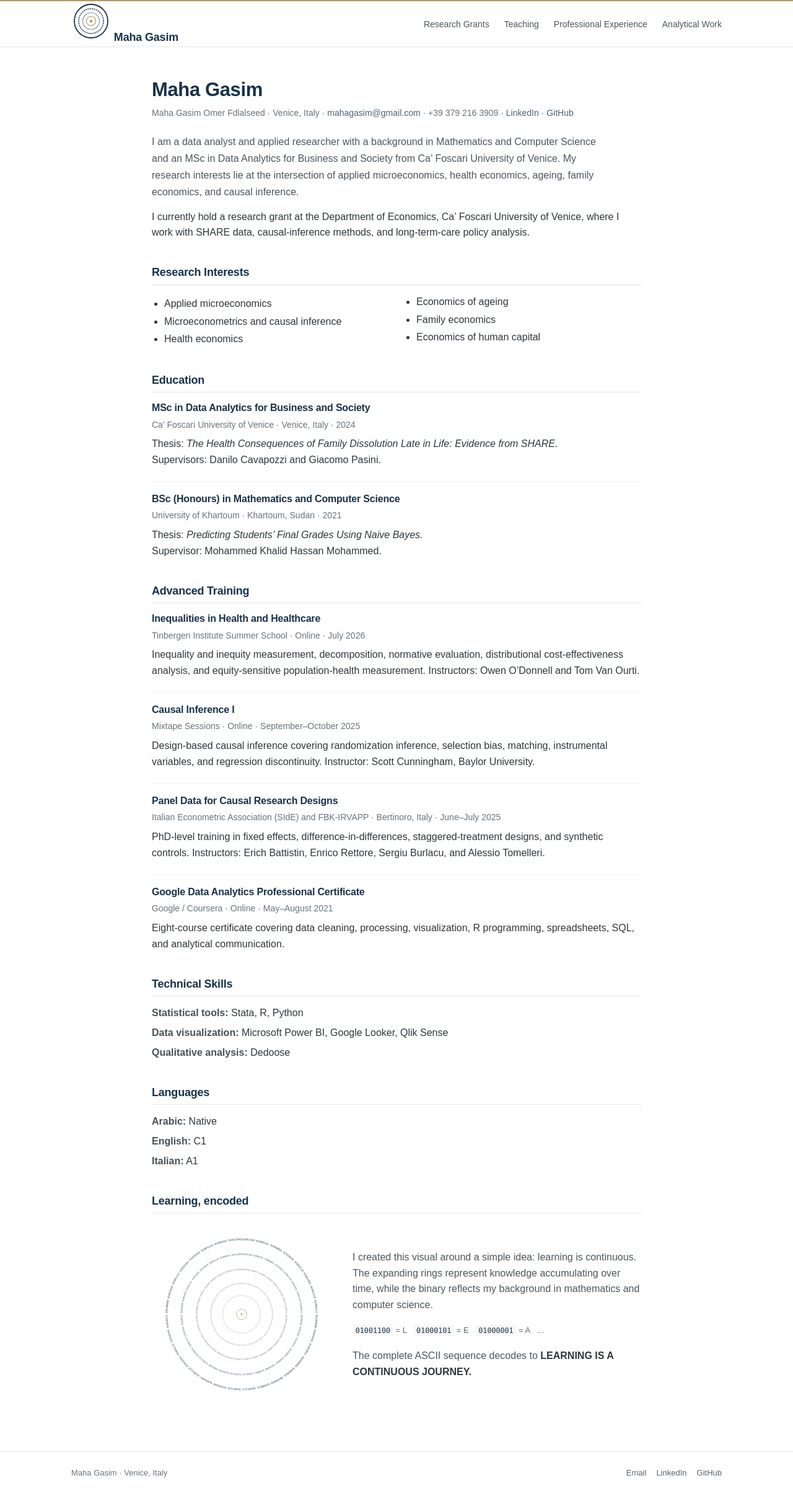
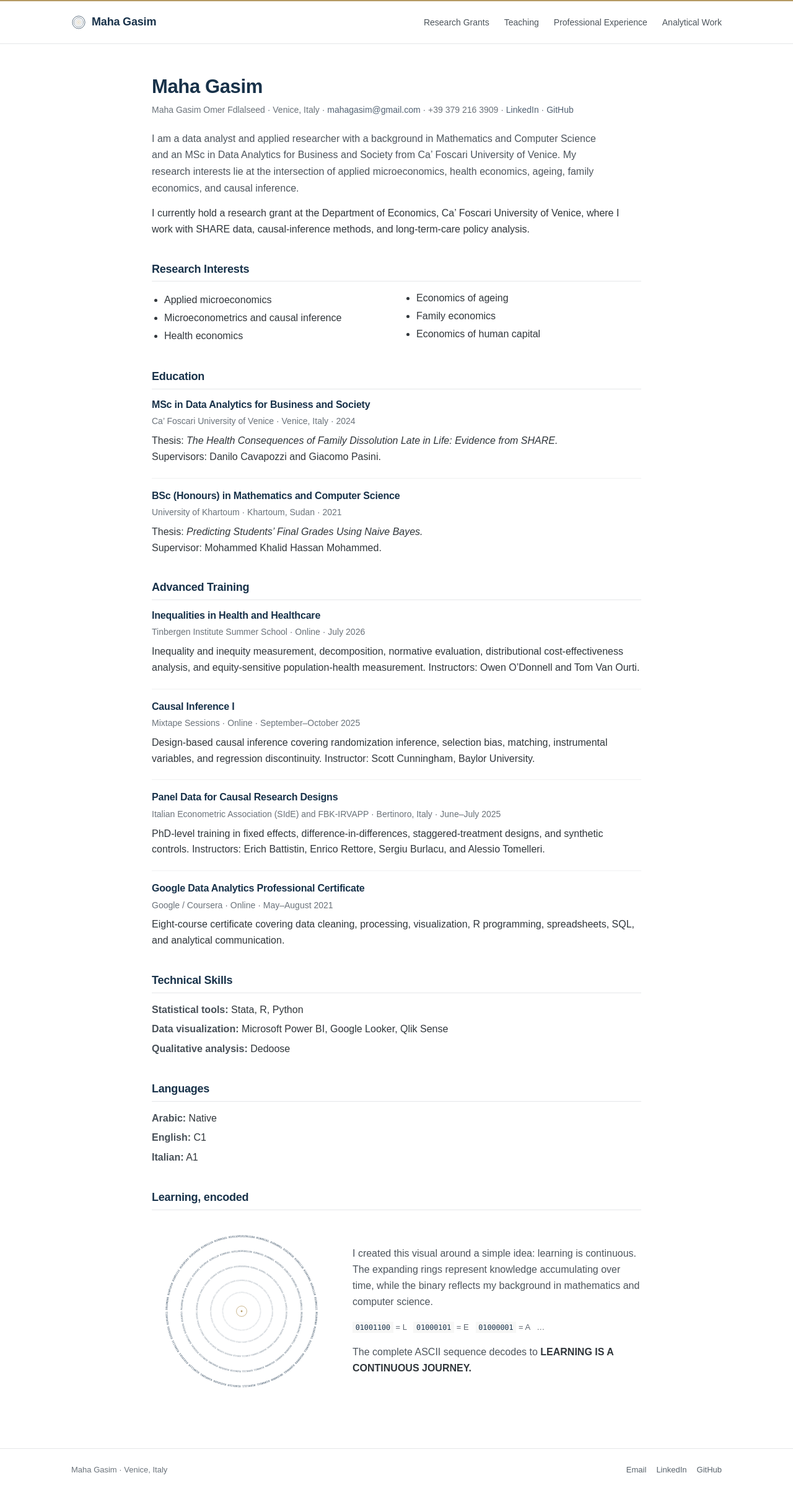
Before and after one commit to mahagasim/mahagasim.github.io, a Jekyll site: the page built from index.md, in a window 1280 px wide. Shown: the whole page at 62% size. Built offline with Jekyll 4.4.1, drawn with Linux system fonts in a browser that asks for light colours.

Commit message:
Load header icon styles

```diff
--- a/_layouts/default.html
+++ b/_layouts/default.html
@@ -8,6 +8,7 @@
   <title>{% if page.title and page.title != 'About' %}{{ page.title }} · {% endif %}Maha Gasim</title>
   <link rel="stylesheet" href="{{ '/assets/css/style.css' | relative_url }}">
   <link rel="stylesheet" href="{{ '/assets/css/learning.css' | relative_url }}">
+  <link rel="stylesheet" href="{{ '/assets/css/brand.css' | relative_url }}">
 </head>
 <body>
   <header class="site-header">
```
